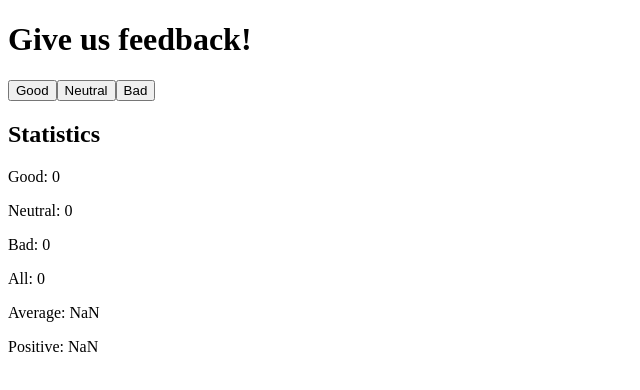
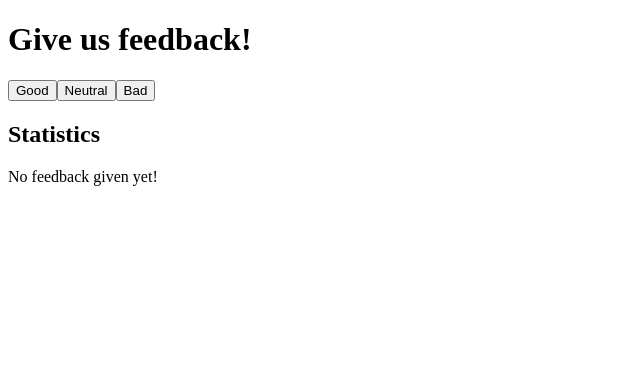
Before and after one commit to bbb-5/Fullstack_open, a React (Vite) app in the folder osa1/unicafe/: page / in a window 1280 px wide. Shown: the top 390 px of the page, without its empty margins (0-640 px from the left). Built offline with nearby package versions, Linux system fonts and the light colour scheme.

Commit message:
1.9, Stats only if total>0

```diff
--- a/osa1/unicafe/src/App.jsx
+++ b/osa1/unicafe/src/App.jsx
@@ -4,6 +4,15 @@ const Statistics = ({ good, neutral, bad }) => {
   const total = good + neutral + bad
   const average = (good - bad) / total
   const positive = (100 * good) / total
+
+  if (total === 0) {
+    return (
+      <div>
+        <h2>Statistics</h2>
+        <p>No feedback given yet!</p>
+      </div>
+    )
+  }
 
   return (
     <div>
```
